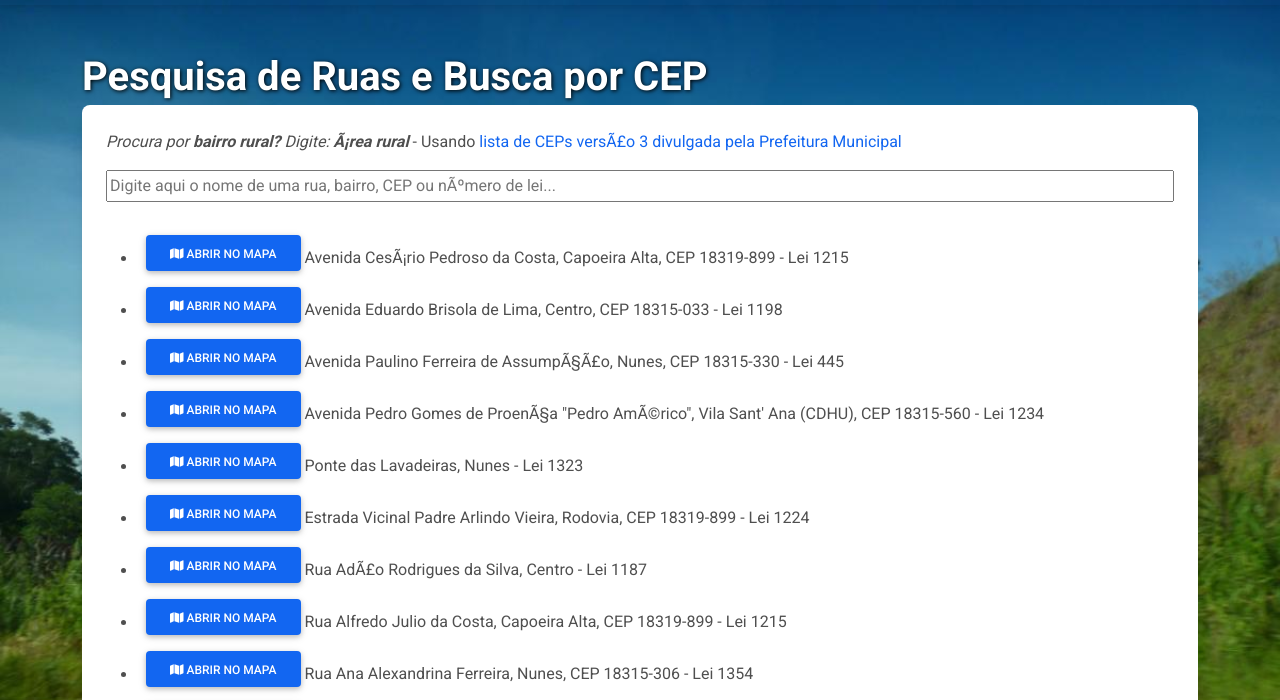
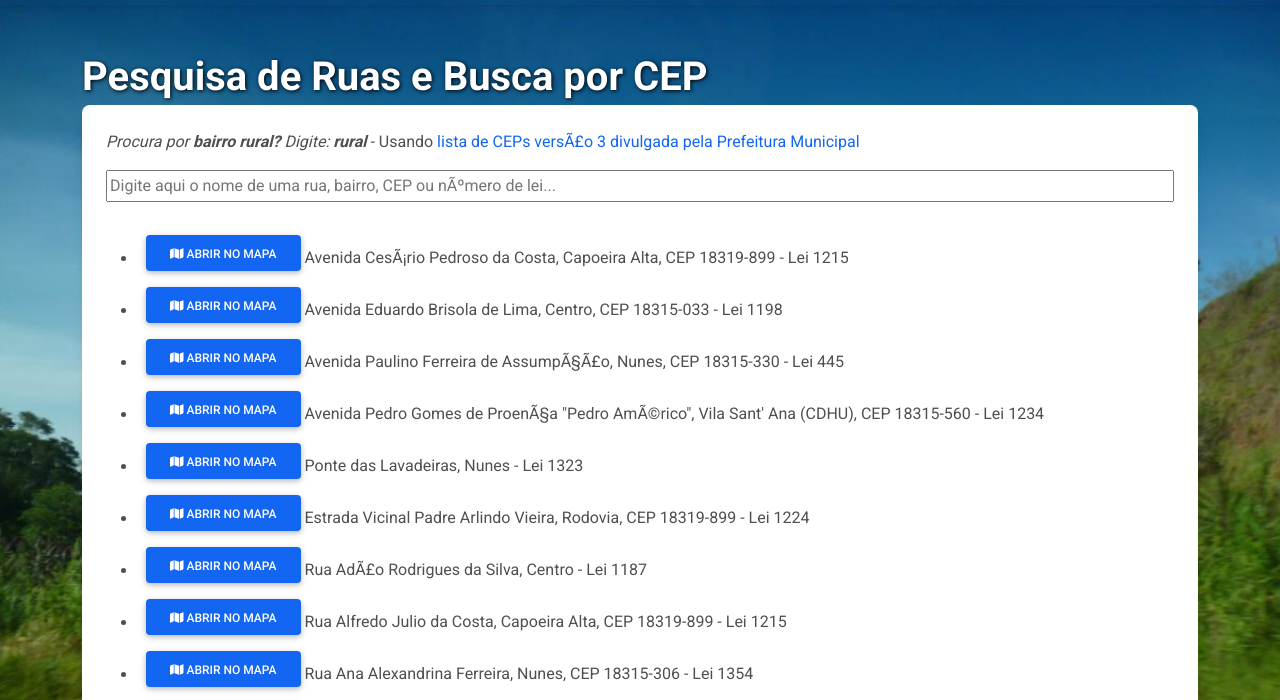
Before and after one commit to mapaderibeirao/mapa, a plain HTML site: page busca/index.html in a window 1280 px wide. Shown: the part 54-754 px from the top of the page. Drawn offline with Linux system fonts and the light colour scheme.

Commit message:
Update index.html

```diff
--- a/busca/index.html
+++ b/busca/index.html
@@ -104,7 +104,7 @@ Aplicativo Desde 2016
 			  <div class="col-lg-12 col-md-6 mb-4">
 				<div class="card">
 				  <div class="card-body">
-					<p class=""><i>Procura por <b>bairro rural?</b> Digite: <b>área rural</b></i> - Usando <a target="_blank" href="https://ribeiraogrande.sp.gov.br/ribeirao-grande-passa-a-ter-cep-por-rua/">lista de CEPs versão 3 divulgada pela Prefeitura Municipal</a></p>
+					<p class=""><i>Procura por <b>bairro rural?</b> Digite: <strong>rural</strong></i> - Usando <a target="_blank" href="https://ribeiraogrande.sp.gov.br/ribeirao-grande-passa-a-ter-cep-por-rua/">lista de CEPs versão 3 divulgada pela Prefeitura Municipal</a></p>
 
 					<input type="text" id="txtBusca" class="redimensionar-100" placeholder="Digite aqui o nome de uma rua, bairro, CEP ou número de lei..."/>
 					<br><br>
```
